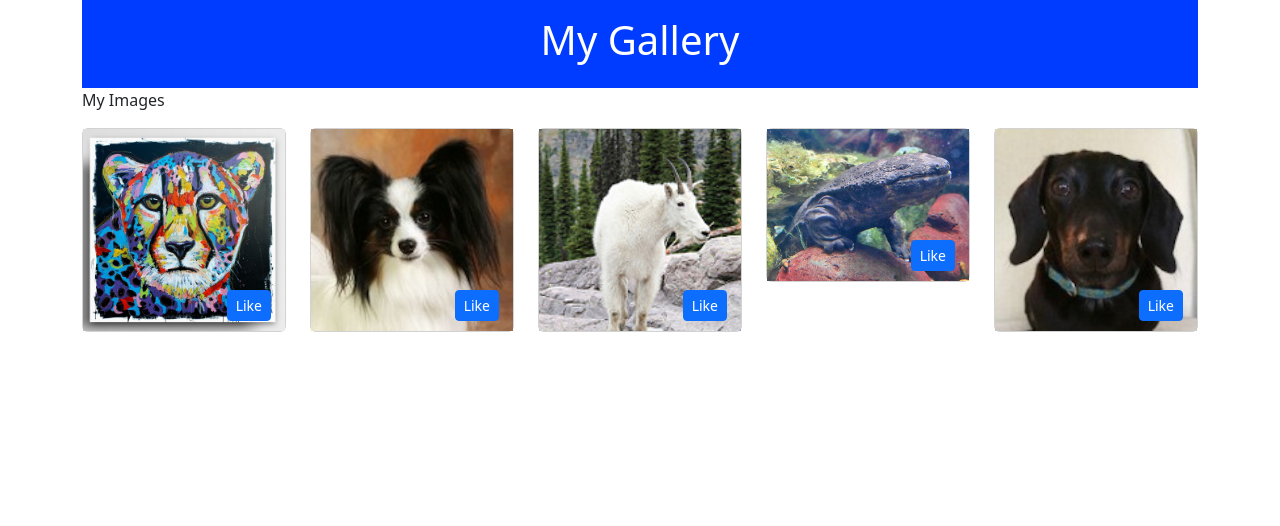
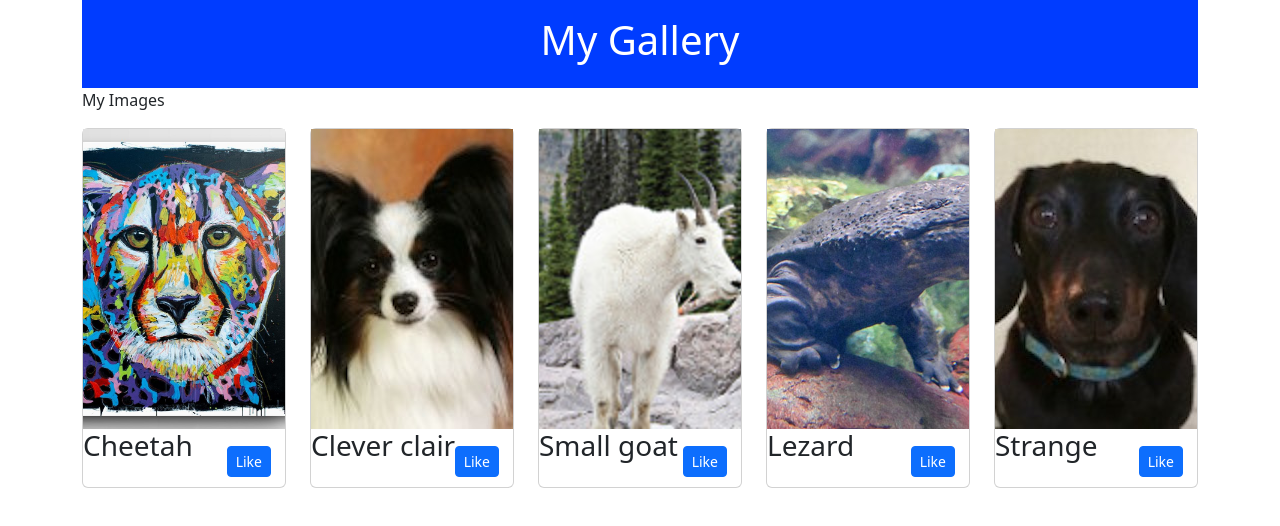
Before and after one commit to padifa/react-gallery, a React (Vite) app: page / in a window 1280 px wide. Shown: the top 526 px of the page. Built offline with nearby package versions, Linux system fonts and the light colour scheme; no server answers.

Commit message:
Like button rendered correctly

```diff
--- a/src/components/GalleryImage/GalleryImage.jsx
+++ b/src/components/GalleryImage/GalleryImage.jsx
@@ -19,9 +19,9 @@ const handleLikeClick = (e) => {
         <Col>
             <Card onClick={toggleFlip} style={{ cursor: 'pointer'}}>
                 <img src={image.url || "/images/goat_small.jpg"} alt={image.title || "Goat"} className="img-fluid"
-                style={{ display: flipped ? 'none' : 'block' }} />
+                style={{ display: flipped ? 'none' : 'block', width: '400', height: '300px', objectFit: 'cover' }} />
                 <Card.Body style={{ display: flipped ? 'block' : 'none' }}>
-                    <Card.Title>{image.title}</Card.Title>
+                    <Card.Title>{image.description}</Card.Title>
  </Card.Body>
                     <Button
                         className='mx-1'
@@ -30,9 +30,10 @@ const handleLikeClick = (e) => {
                         onClick={handleLikeClick}
                         style={{ position: 'absolute', bottom: '10px', right: '10px'}}>
                         {liked ? 'Liked' : 'Like'}
+
                     </Button>
 
-
+                    <p><h3>{image.title}</h3></p>
             </Card>
 
         </Col>
```
